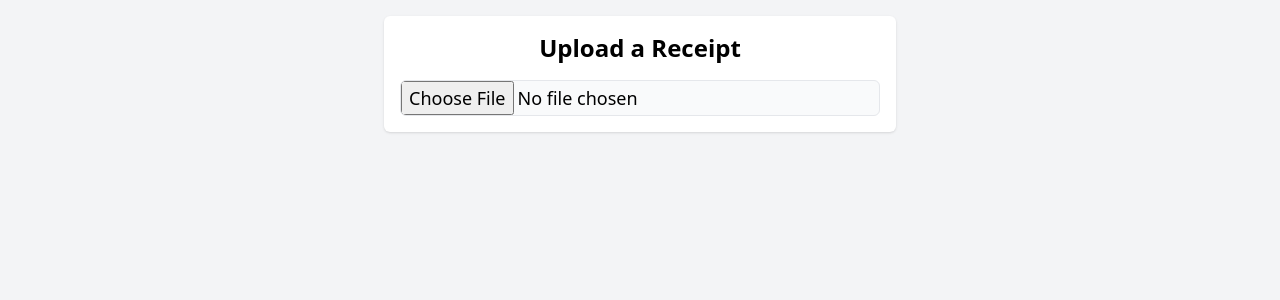
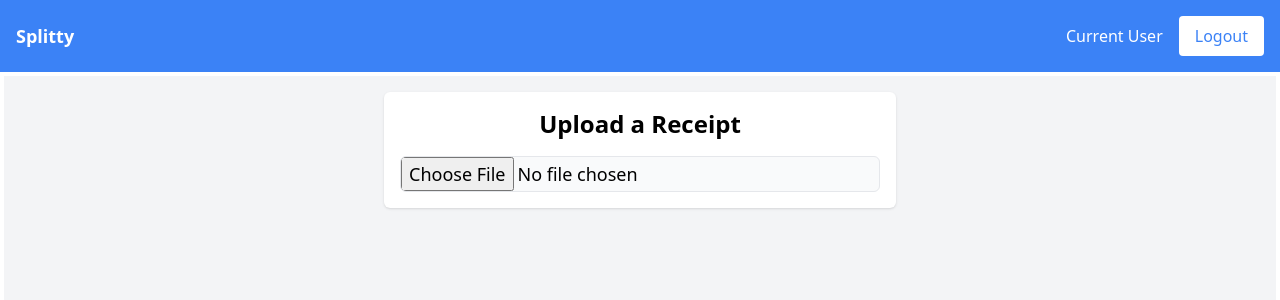
Before and after one commit to lewislewin/receipt-splitter, a SvelteKit app: page / in a window 1280 px wide. Shown: the top 300 px of the page. Built offline with nearby package versions, Linux system fonts and the light colour scheme; no server answers; sample sign-in values are in the browser's storage.

Commit message:
Dodgy redirect to login if not currently authenticated

```diff
--- a/src/routes/+layout.svelte
+++ b/src/routes/+layout.svelte
@@ -1,10 +1,59 @@
 <script lang="ts">
 	import '../app.css';
+	import { onMount } from 'svelte';
+	import { initializeAuth, auth, logoutUser } from '$lib/auth.svelte';
+	import { get } from 'svelte/store';
+	import { goto } from '$app/navigation';
+
 	let { children } = $props();
+
+	onMount(async () => {
+		// Initialize the authentication state
+		await initializeAuth();
+
+		const authState = get(auth);
+
+		console.log('Auth State in onMount:', authState);
+
+		// Define public routes
+		const publicRoutes = ['/login', '/register'];
+		const currentPath = window.location.pathname;
+
+		// Check if the current route is public
+		const isPublicRoute = publicRoutes.some((route) => currentPath.startsWith(route));
+
+		// Redirect to /login if not authenticated and the route is private
+		if (!authState.isAuthenticated && !isPublicRoute) {
+			console.log('Redirecting to /login');
+			goto('/login');
+		}
+	});
+
+	// Handle logout
+	const handleLogout = () => {
+		logoutUser();
+	};
 </script>
 
 <svelte:head>
 	<title>Splitty</title>
 </svelte:head>
 
-{@render children()}
+<div class="flex items-center justify-between bg-blue-500 text-white p-4">
+	<div class="text-lg font-bold">
+		<a href="/" class="hover:underline">Splitty</a>
+	</div>
+	<div class="flex items-center gap-4">
+		<a href="/user" class="hover:underline">Current User</a>
+		<button
+			on:click={handleLogout}
+			class="bg-white text-blue-500 px-4 py-2 rounded hover:bg-gray-200"
+		>
+			Logout
+		</button>
+	</div>
+</div>
+
+<main class="p-1">
+	{@render children()}
+</main>
```
